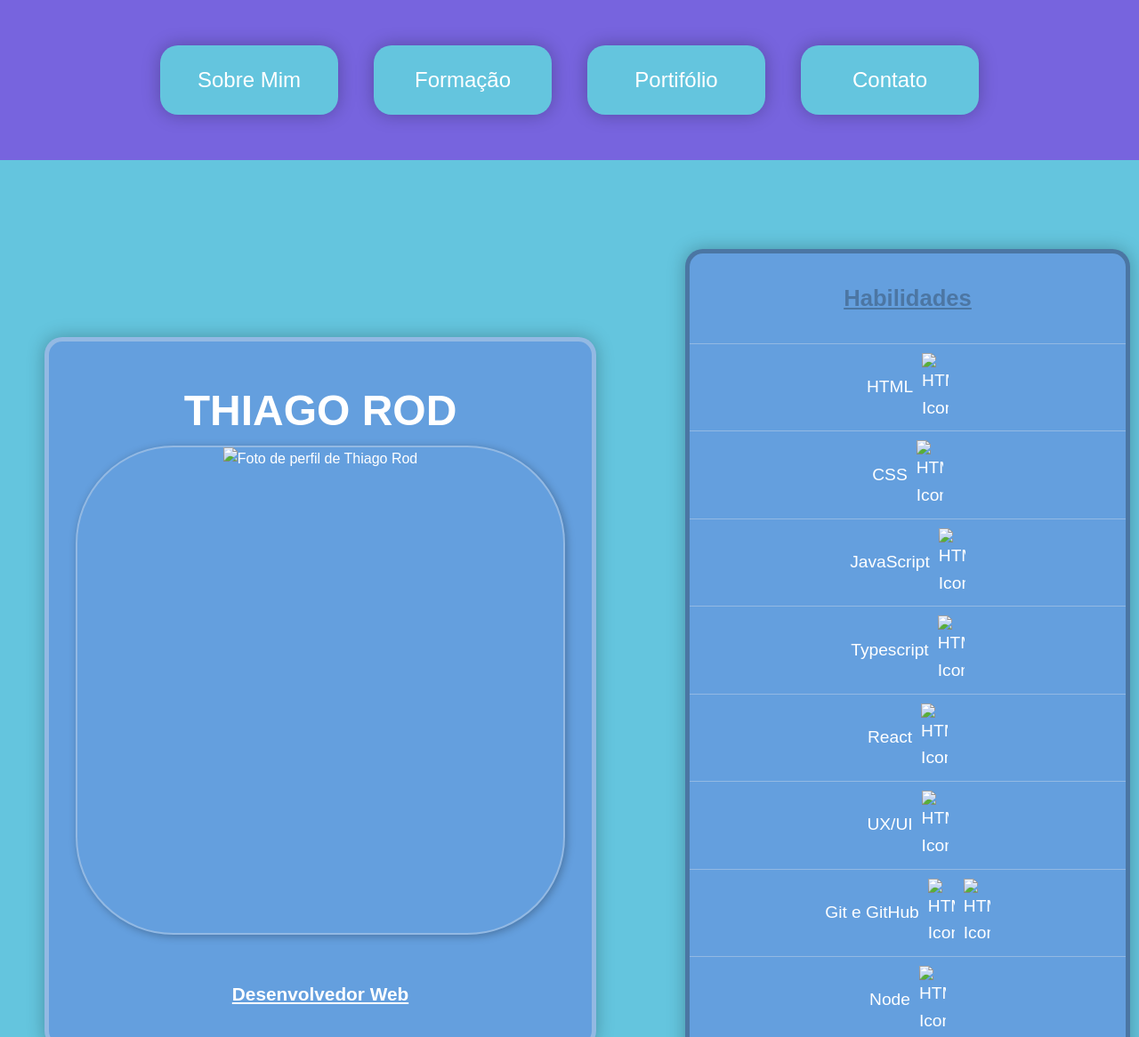
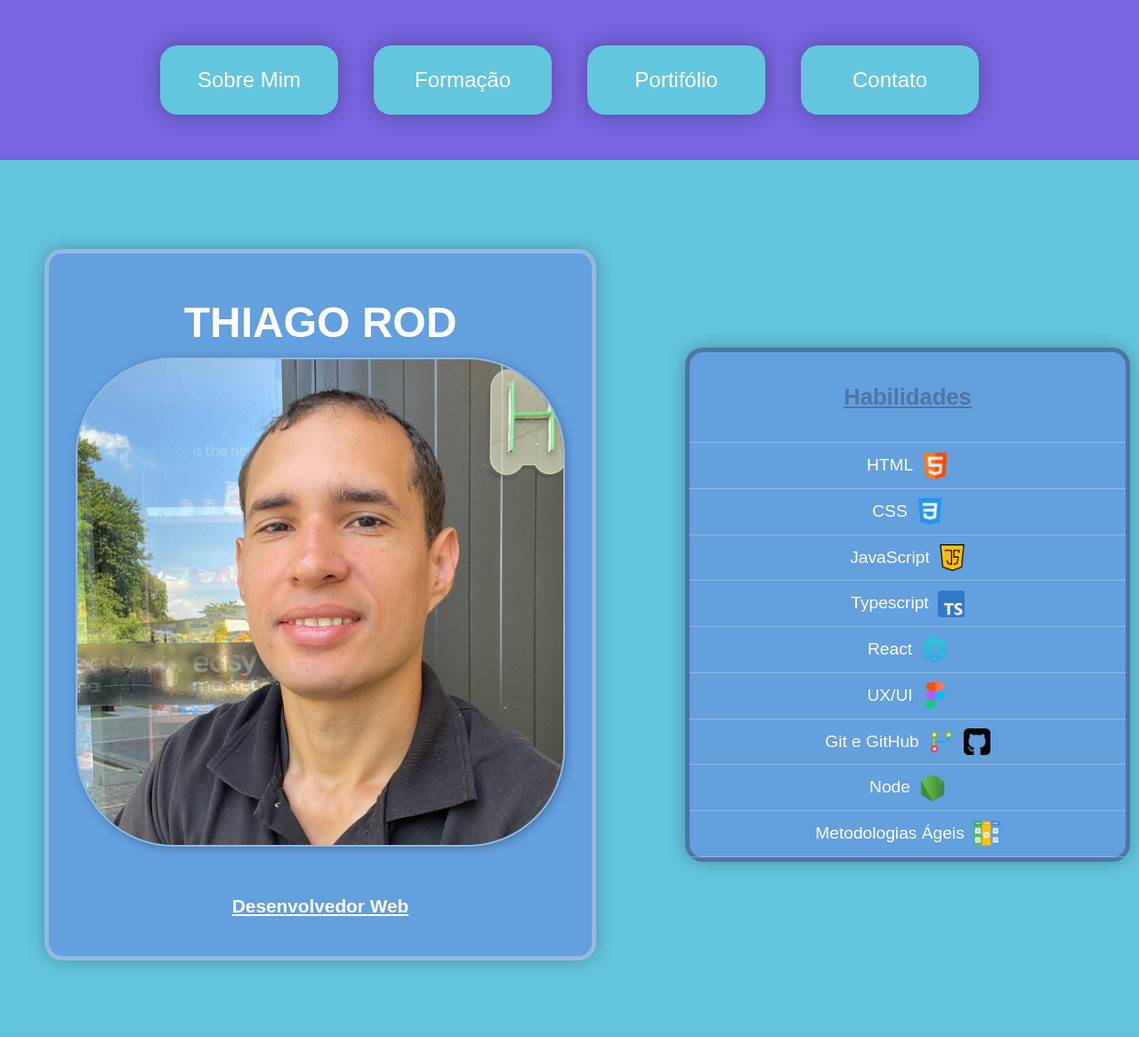
Before and after one commit to thiagoroddev/portifolio, a website: page index.html in a window 1280 px wide. Shown: the top 1166 px of the page at 89% size. Drawn offline with Linux system fonts and the light colour scheme; the site is published under a folder, as on GitHub Pages, so addresses that start at the root find nothing.

Commit message:
correção dos caminhos das imagens

```diff
--- a/index.html
+++ b/index.html
@@ -23,7 +23,7 @@
           <!-- Foto de perfil e informações -->
           <h2>THIAGO ROD</h2>
           <div class="foto-perfil">
-            <img src="/imagens/eu.jpg" alt="Foto de perfil de Thiago Rod" />
+            <img src="imagens/eu.jpg" alt="Foto de perfil de Thiago Rod" />
           </div>
           <h4>Desenvolvedor Web</h4>
         </div>
@@ -33,40 +33,40 @@
           <ul>
             <li>
               HTML
-              <img class="icons" src="/icons/html.png " alt="HTML Icon" />
+              <img class="icons" src="icons/html.png " alt="HTML Icon" />
             </li>
             <li>
               CSS
-              <img class="icons" src="/icons/css.png " alt="HTML Icon" />
+              <img class="icons" src="icons/css.png " alt="HTML Icon" />
             </li>
             <li>
               JavaScript
-              <img class="icons" src="/icons/javascript.png " alt="HTML Icon" />
+              <img class="icons" src="icons/javascript.png " alt="HTML Icon" />
             </li>
             <li>
               Typescript
-              <img class="icons" src="/icons/typescript.png " alt="HTML Icon" />
+              <img class="icons" src="icons/typescript.png " alt="HTML Icon" />
             </li>
             <li>
               React
-              <img class="icons" src="/icons/react.png " alt="HTML Icon" />
+              <img class="icons" src="icons/react.png " alt="HTML Icon" />
             </li>
             <li>
               UX/UI
-              <img class="icons" src="/icons/figma.png " alt="HTML Icon" />
+              <img class="icons" src="icons/figma.png " alt="HTML Icon" />
             </li>
             <li>
               Git e GitHub
-              <img class="icons" src="/icons/git.png " alt="HTML Icon" />
-              <img class="icons" src="/icons/github.png " alt="HTML Icon" />
+              <img class="icons" src="icons/git.png " alt="HTML Icon" />
+              <img class="icons" src="icons/github.png " alt="HTML Icon" />
             </li>
             <li>
               Node
-              <img class="icons" src="/icons/node-js.png " alt="HTML Icon" />
+              <img class="icons" src="icons/node-js.png " alt="HTML Icon" />
             </li>
             <li>
               Metodologias Ágeis
-              <img class="icons" src="/icons/kanban.png " alt="HTML Icon" />
+              <img class="icons" src="icons/kanban.png " alt="HTML Icon" />
             </li>
           </ul>
         </div>
@@ -99,40 +99,40 @@
           <ul>
             <li>
               HTML
-              <img class="icons" src="/icons/html.png " alt="HTML Icon" />
+              <img class="icons" src="icons/html.png " alt="HTML Icon" />
             </li>
             <li>
               CSS
-              <img class="icons" src="/icons/css.png " alt="HTML Icon" />
+              <img class="icons" src="icons/css.png " alt="HTML Icon" />
             </li>
             <li>
               JavaScript
-              <img class="icons" src="/icons/javascript.png " alt="HTML Icon" />
+              <img class="icons" src="icons/javascript.png " alt="HTML Icon" />
             </li>
             <li>
               Typescript
-              <img class="icons" src="/icons/typescript.png " alt="HTML Icon" />
+              <img class="icons" src="icons/typescript.png " alt="HTML Icon" />
             </li>
             <li>
               React
-              <img class="icons" src="/icons/react.png " alt="HTML Icon" />
+              <img class="icons" src="icons/react.png " alt="HTML Icon" />
             </li>
             <li>
               UX/UI
-              <img class="icons" src="/icons/figma.png " alt="HTML Icon" />
+              <img class="icons" src="icons/figma.png " alt="HTML Icon" />
             </li>
             <li>
               Git e GitHub
-              <img class="icons" src="/icons/git.png " alt="HTML Icon" />
-              <img class="icons" src="/icons/github.png " alt="HTML Icon" />
+              <img class="icons" src="icons/git.png " alt="HTML Icon" />
+              <img class="icons" src="icons/github.png " alt="HTML Icon" />
             </li>
             <li>
               Node
-              <img class="icons" src="/icons/node-js.png " alt="HTML Icon" />
+              <img class="icons" src="icons/node-js.png " alt="HTML Icon" />
             </li>
             <li>
               Metodologias Ágeis
-              <img class="icons" src="/icons/kanban.png " alt="HTML Icon" />
+              <img class="icons" src="icons/kanban.png " alt="HTML Icon" />
             </li>
           </ul>
         </div>
@@ -206,23 +206,19 @@
                       HTML
                       <img
                         class="icons"
-                        src="/icons/html.png "
+                        src="icons/html.png "
                         alt="HTML Icon"
                       />
                     </li>
                     <li>
                       CSS
-                      <img
-                        class="icons"
-                        src="/icons/css.png "
-                        alt="HTML Icon"
-                      />
+                      <img class="icons" src="icons/css.png " alt="HTML Icon" />
                     </li>
                     <li>
                       JavaScript
                       <img
                         class="icons"
-                        src="/icons/javascript.png "
+                        src="icons/javascript.png "
                         alt="HTML Icon"
                       />
                     </li>
@@ -257,23 +253,19 @@
                       HTML
                       <img
                         class="icons"
-                        src="/icons/html.png "
+                        src="icons/html.png "
                         alt="HTML Icon"
                       />
                     </li>
                     <li>
                       CSS
-                      <img
-                        class="icons"
-                        src="/icons/css.png "
-                        alt="HTML Icon"
-                      />
+                      <img class="icons" src="icons/css.png " alt="HTML Icon" />
                     </li>
                     <li>
                       JavaScript
                       <img
                         class="icons"
-                        src="/icons/javascript.png "
+                        src="icons/javascript.png "
                         alt="HTML Icon"
                       />
                     </li>
@@ -309,17 +301,13 @@
                       HTML
                       <img
                         class="icons"
-                        src="/icons/html.png "
+                        src="icons/html.png "
                         alt="HTML Icon"
                       />
                     </li>
                     <li>
                       CSS
-                      <img
-                        class="icons"
-                        src="/icons/css.png "
-                        alt="HTML Icon"
-                      />
+                      <img class="icons" src="icons/css.png " alt="HTML Icon" />
                     </li>
                   </ul>
                 </div>
@@ -386,10 +374,10 @@
   <footer>
     <p>Desenvolvido por Thiago Rod</p>
     <a href="https://github.com/thiagoroddev">
-      <img src="/icons/github.png" alt="" />
+      <img src="icons/github.png" alt="" />
     </a>
     <a href="https://www.linkedin.com/in/thiago-rodrigues-dev/">
-      <img src="/icons/linkedin.png" alt="" />
+      <img src="icons/linkedin.png" alt="" />
     </a>
   </footer>
 </html>
```
